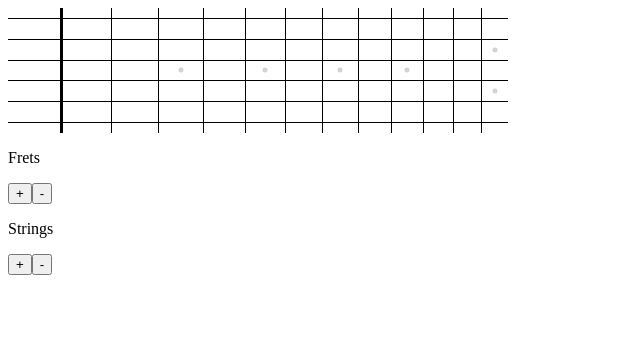
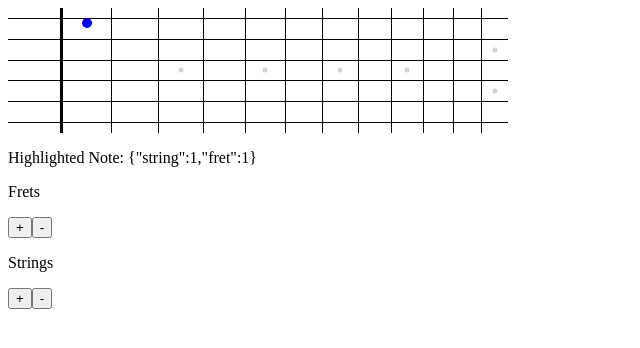
Before and after one commit to landrygeiger/fretify, a React (Vite) app: page / in a window 1280 px wide. Both pictures are taken after a click on the button 87 px from the left and 17 px from the top of the page. Shown: the top 348 px of the page, without its empty margins (0-640 px from the left). Built offline with nearby package versions, Linux system fonts and the light colour scheme.

Commit message:
Add highlight

```diff
--- a/src/App.tsx
+++ b/src/App.tsx
@@ -4,6 +4,10 @@ import Fretboard from './components/Fretboard/Fretboard';
 const App = () => {
   const [numFrets, setNumFrets] = useState(12);
   const [numStrings, setNumStrings] = useState(6);
+  const [highlightedNote, setHighlightedNote] = useState<{
+    string: number;
+    fret: number;
+  } | null>(null);
 
   return (
     <>
@@ -11,8 +15,10 @@ const App = () => {
         numFrets={numFrets}
         numStrings={numStrings}
         canClickNotes
-        disabled
+        highlightedNote={highlightedNote}
+        onClick={(fret, string) => setHighlightedNote({ string, fret })}
       />
+      <p>Highlighted Note: {JSON.stringify(highlightedNote)}</p>
       <div>
         <p>Frets</p>
         <button onClick={() => setNumFrets(numFrets + 1)}>+</button>
--- a/src/components/Fretboard/Cell.tsx
+++ b/src/components/Fretboard/Cell.tsx
@@ -4,6 +4,7 @@ import { useFretboardContext } from '../../contexts/FretboardContext';
 import { determineInlay } from '../../utils/fretboard';
 import Inlay from './Inlay';
 import NoteButton from './NoteButton';
+import { isNull } from 'effect/Predicate';
 
 const Cell: FC<{ rowIndex: number; colIndex: number }> = ({
   rowIndex,
@@ -19,7 +20,11 @@ const Cell: FC<{ rowIndex: number; colIndex: number }> = ({
     fretColor,
     stringWidth,
     stringColor,
+    highlightedNote,
+    highlightColor,
+    highlightDiameter,
   } = useFretboardContext();
+
   const inlayType = determineInlay(colIndex);
   const hasInlay = match(inlayType)
     .with('single-dot', () => rowIndex === Math.floor(numStrings / 2))
@@ -28,6 +33,10 @@ const Cell: FC<{ rowIndex: number; colIndex: number }> = ({
     .exhaustive();
 
   const showButton = canClickNotes && rowIndex !== numStrings;
+  const showHighlight =
+    !isNull(highlightedNote) &&
+    highlightedNote.string === rowIndex + 1 &&
+    highlightedNote.fret === colIndex;
 
   const hasLeftBorder = colIndex !== 0;
   const hasNut = colIndex === 1;
@@ -52,6 +61,22 @@ const Cell: FC<{ rowIndex: number; colIndex: number }> = ({
     >
       {hasInlay && <Inlay />}
       {showButton && <NoteButton rowIndex={rowIndex} colIndex={colIndex} />}
+      {showHighlight && (
+        <div
+          style={{
+            position: 'absolute',
+            bottom: 0,
+            top: '50%',
+            left: '50%',
+            transform: 'translate(-50%, 50%)',
+            zIndex: 2,
+            width: highlightDiameter,
+            height: highlightDiameter,
+            borderRadius: '50%',
+            backgroundColor: highlightColor,
+          }}
+        />
+      )}
     </div>
   );
 };
--- a/src/components/Fretboard/Fretboard.tsx
+++ b/src/components/Fretboard/Fretboard.tsx
@@ -31,6 +31,9 @@ const Fretboard: FC<Props> = ({
   stringColor = 'black',
   disabled = false,
   noteButtonDisabledHoverColor = 'gray',
+  highlightedNote = null,
+  highlightColor = 'blue',
+  highlightDiameter = 10,
 }) => {
   const relativeFretDistances = normalize(
     calcRelativeFretDistances(numFrets + 1)
@@ -55,6 +58,9 @@ const Fretboard: FC<Props> = ({
     stringColor,
     disabled,
     noteButtonDisabledHoverColor,
+    highlightedNote,
+    highlightDiameter,
+    highlightColor,
   };
 
   return (
--- a/src/contexts/FretboardContext.tsx
+++ b/src/contexts/FretboardContext.tsx
@@ -20,6 +20,9 @@ export type FretboardContextValue = {
   stringColor: string;
   disabled: boolean;
   noteButtonDisabledHoverColor: string;
+  highlightedNote: { string: number; fret: number } | null;
+  highlightDiameter: number;
+  highlightColor: string;
 };
 
 const FretboardContext = createContext<FretboardContextValue | undefined>(
```
